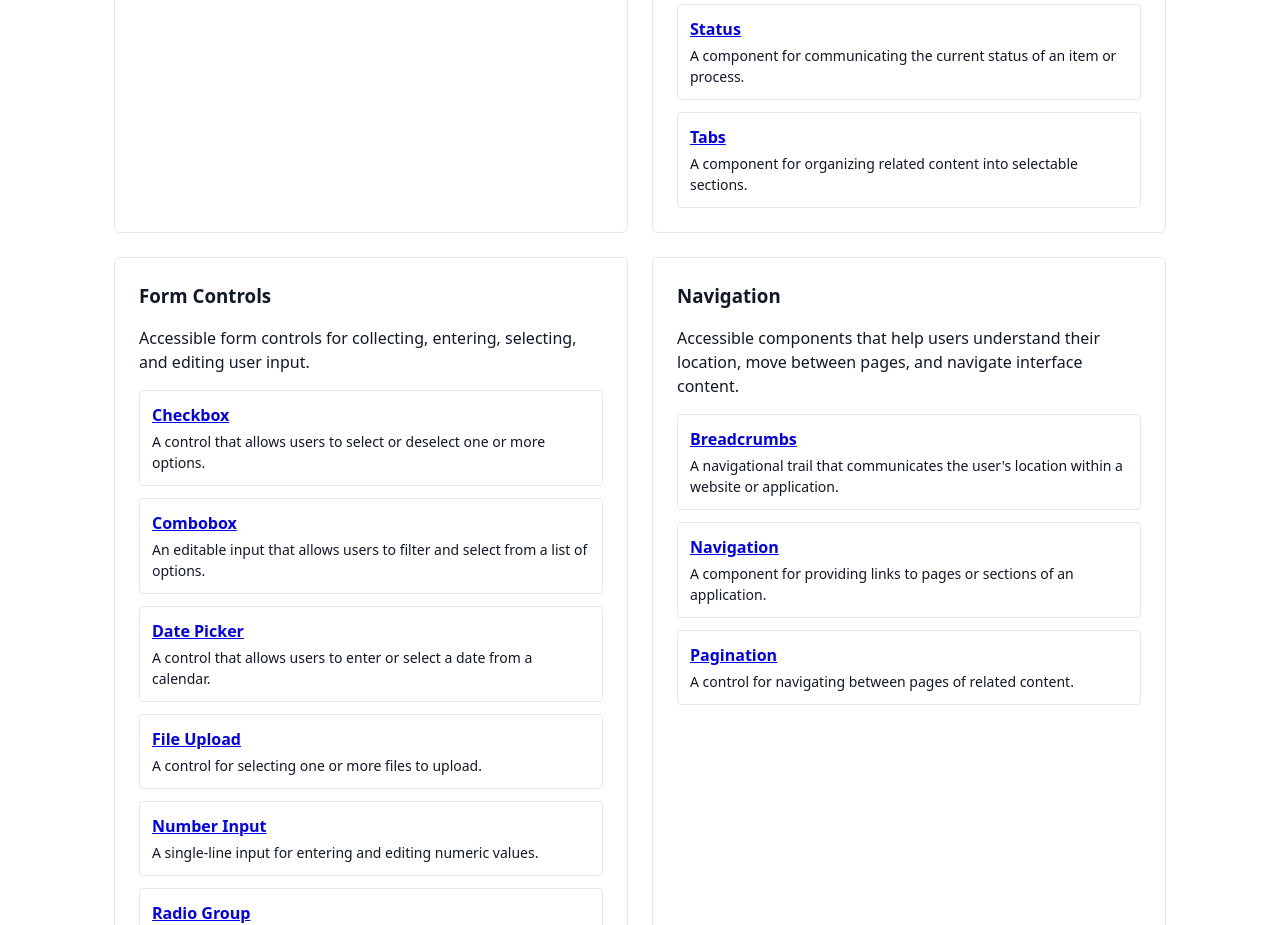
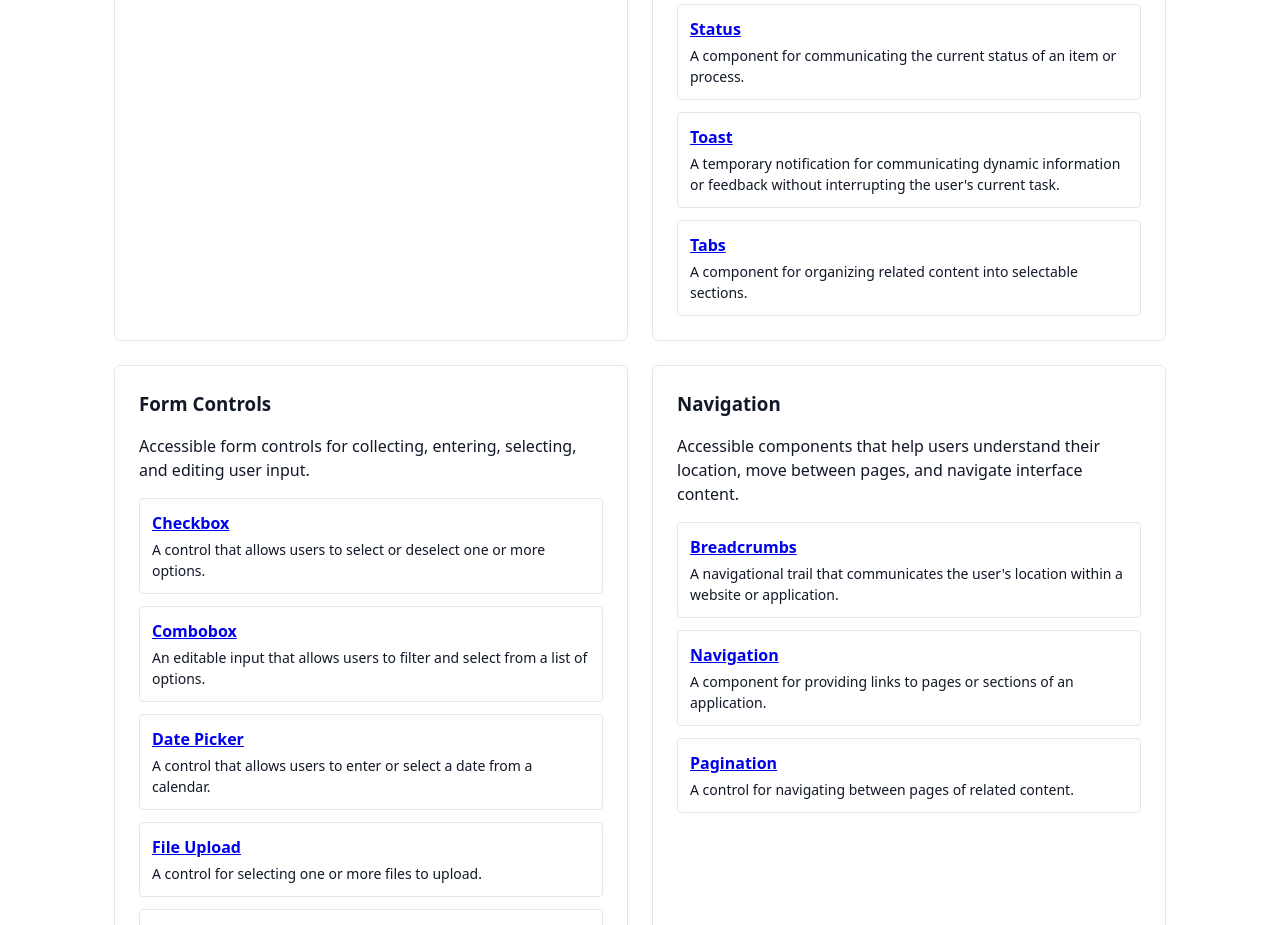
Before and after one commit to rpcorr/accessible-templates, a React (Vite) app: page /components in a window 1280 px wide. Shown: the part 1100-2025 px from the top of the page. Built offline with nearby package versions, Linux system fonts and the light colour scheme.

Commit message:
chore: add Toast under Content & Feedback

```diff
--- a/src/pages/ComponentPage.tsx
+++ b/src/pages/ComponentPage.tsx
@@ -38,6 +38,7 @@ export function ComponentPage() {
               </li>
             </ul>
           </section>
+
           <section
             className={styles.card}
             aria-labelledby="content-feedback-heading"
@@ -96,6 +97,13 @@ export function ComponentPage() {
                 </span>
               </li>
               <li>
+                <Link to="/content-feedback/toast">Toast</Link>
+                <span>
+                  A temporary notification for communicating dynamic information
+                  or feedback without interrupting the user's current task.
+                </span>
+              </li>
+              <li>
                 <Link to="/content-feedback/tab">Tabs</Link>
                 <span>
                   A component for organizing related content into selectable
@@ -104,6 +112,7 @@ export function ComponentPage() {
               </li>
             </ul>
           </section>
+
           <section
             className={styles.card}
             aria-labelledby="form-controls-heading"
```
